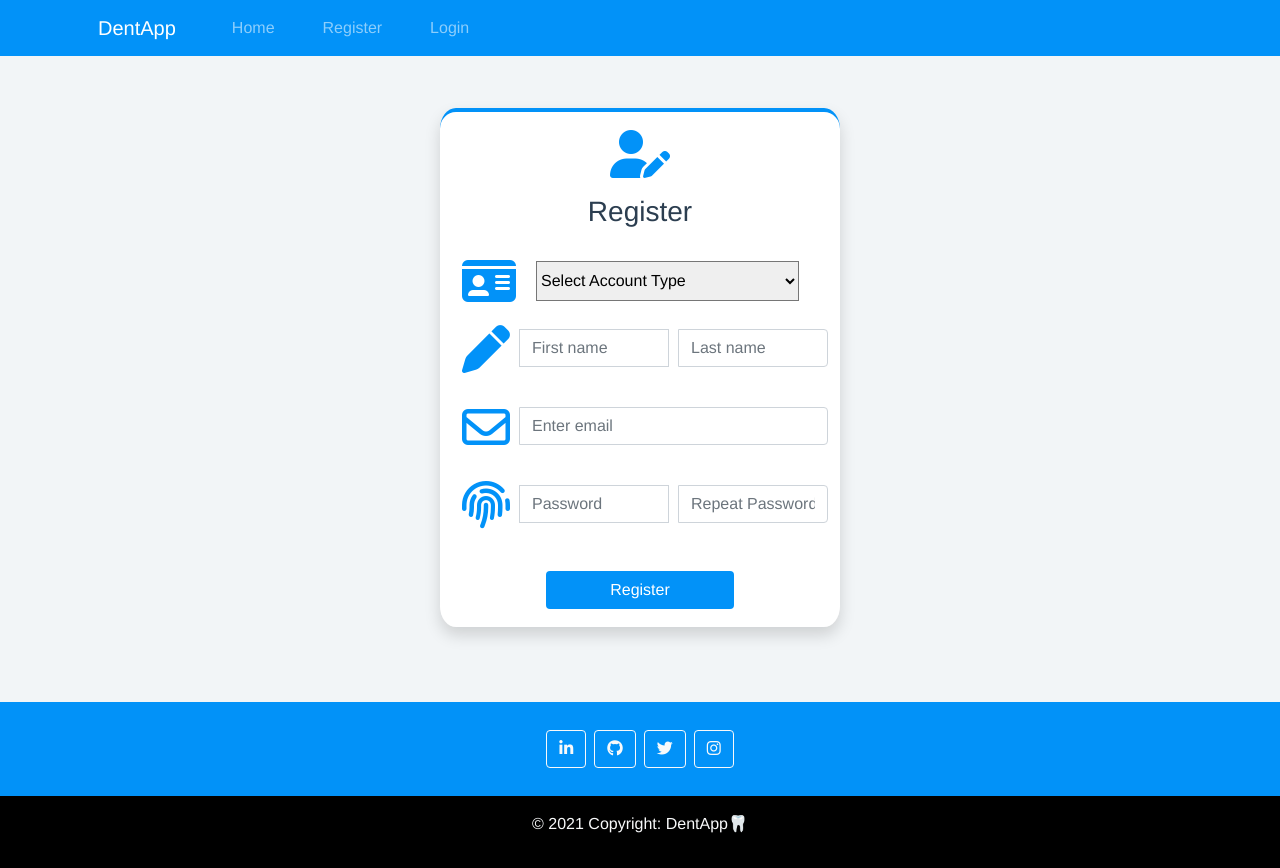
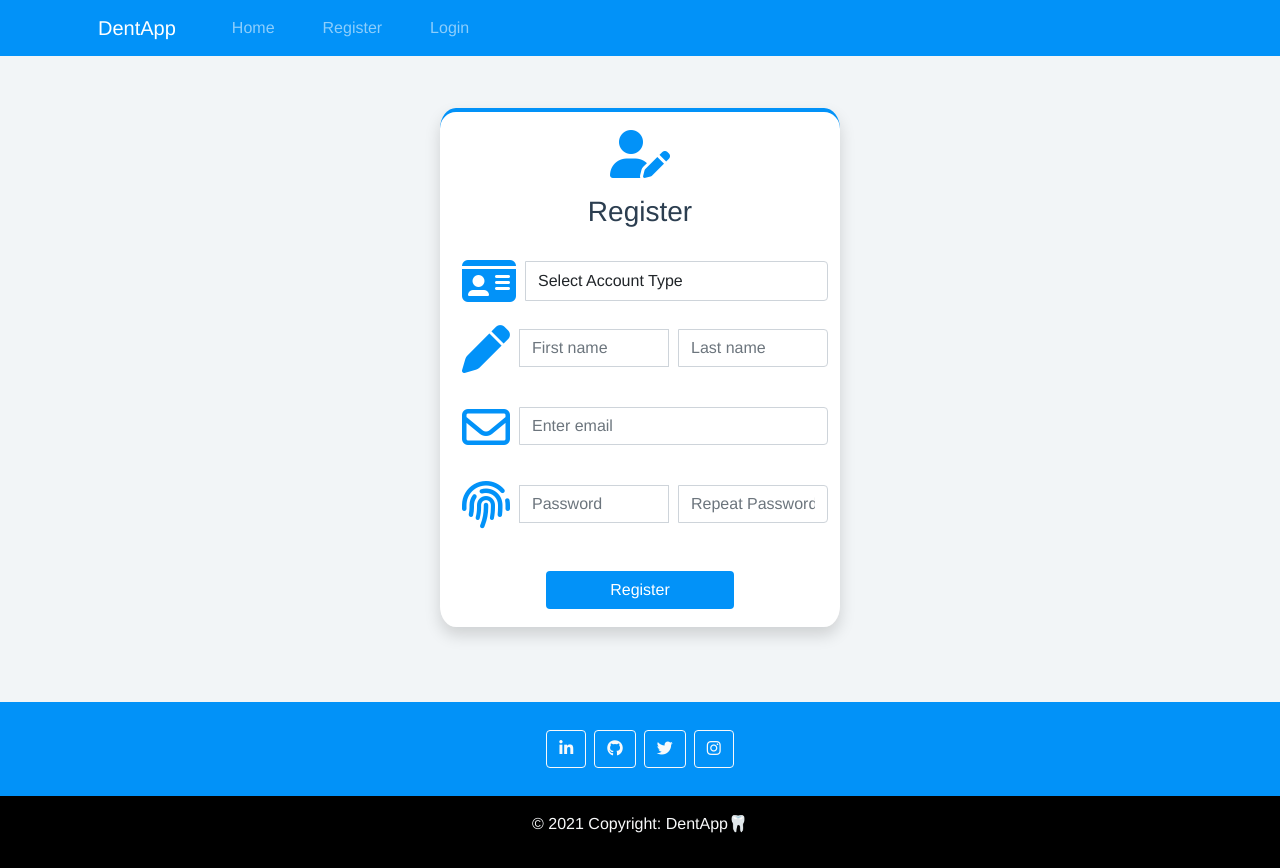
Before and after one commit to ibobev/dent-appointment-system, a Vue app in the folder client/: page /register in a window 1280 px wide. Built offline with nearby package versions, Linux system fonts and the light colour scheme.

Commit message:
Updated register form

```diff
--- a/client/src/views/Register.vue
+++ b/client/src/views/Register.vue
@@ -7,7 +7,7 @@
       <div class="form-group mx-auto">
         <div class="input-group mb-3">
           <i class="fas fa-id-card fa-3x mt-1"></i>
-          <select id="roles" name="role-list">
+          <select class="form-control" id="roles" name="role-list">
             <option value="" selected disabled hidden>Select Account Type</option>
             <option value="2">Dentist</option>
             <option value="3">Patient</option>
@@ -104,11 +104,8 @@ button {
 }
 
 #roles{
-  width: 70%;
   height:40px;
   margin-top:8px;
-  margin-left:10px;
-
 }
 </style>
 
```
